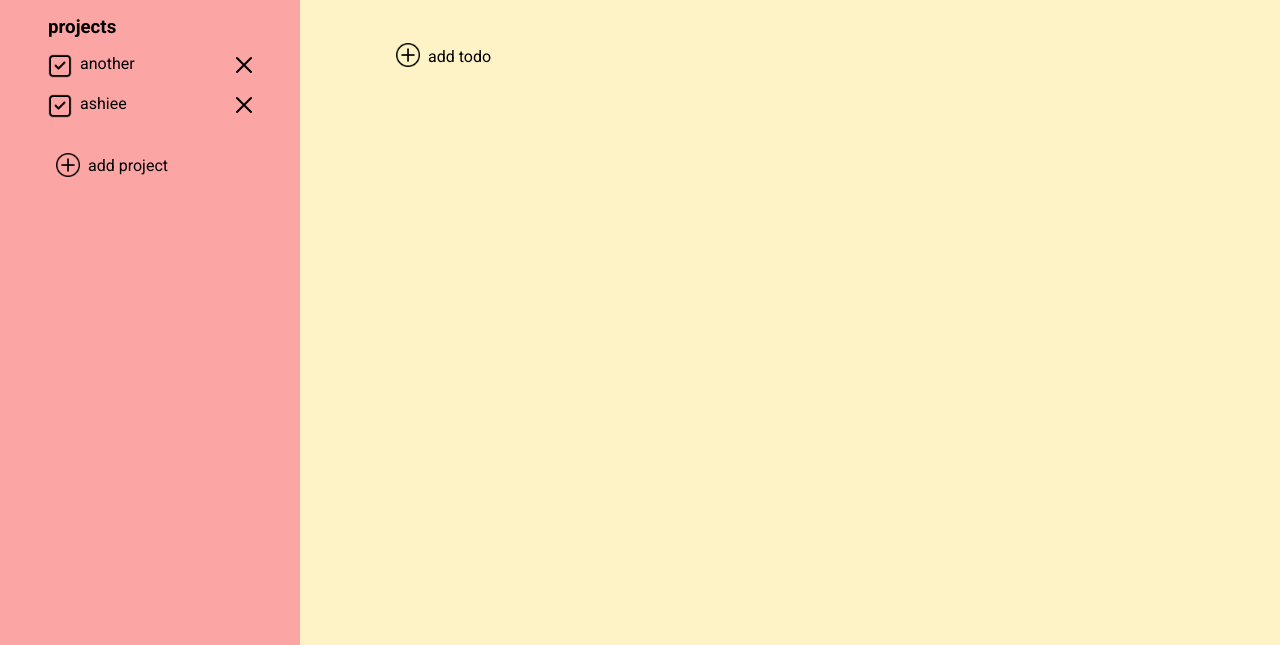
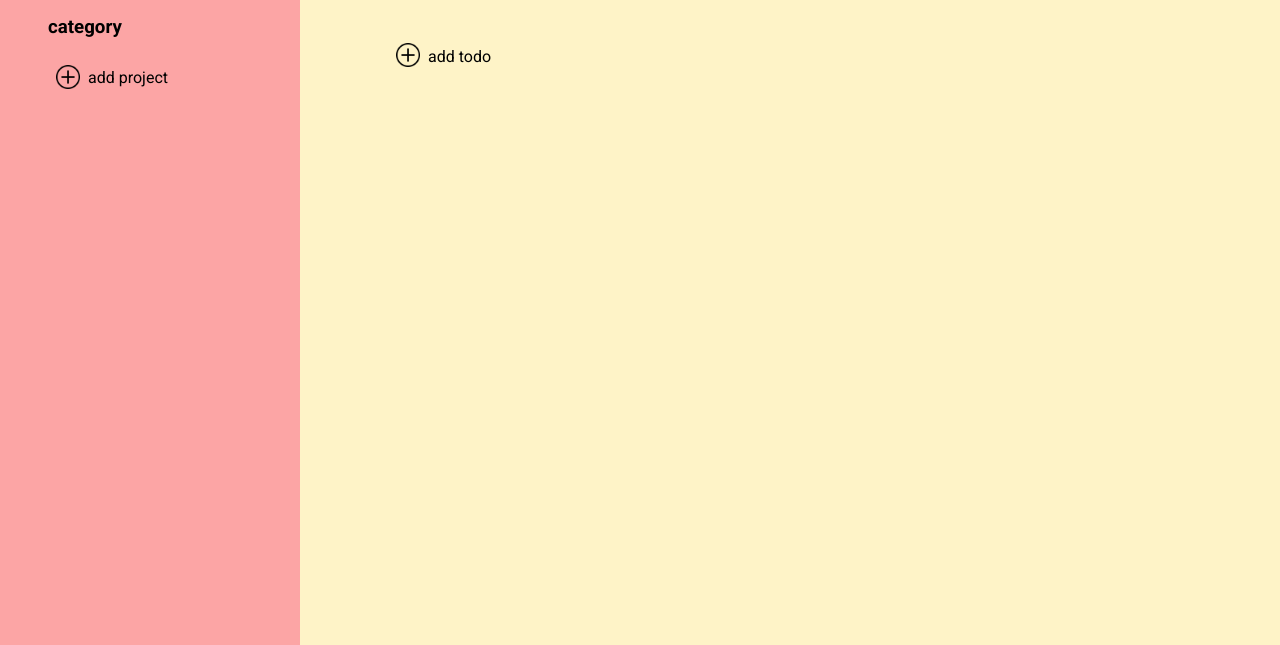
Before and after one commit to seinlusnyongesa/odin-todo, a website built with webpack: page dist/index.html in a window 1280 px wide. Shown: the part 155-800 px from the top of the page. Built offline with nearby package versions, Linux system fonts and the light colour scheme.

Commit message:
Remove extra default categories, ui from project to category

```diff
--- a/src/modules/projectList.js
+++ b/src/modules/projectList.js
@@ -4,7 +4,7 @@ import todoFactory from "./todo";
 const projectList = (function () {
   let projects = [];
 
-  let _initial = ["home", "another", "ashiee"];
+  let _initial = ["home"];
 
   for (let i of _initial) {
     addProject(Project(i));
```
Also changed, not shown: dist/index.html, dist/main.js.
